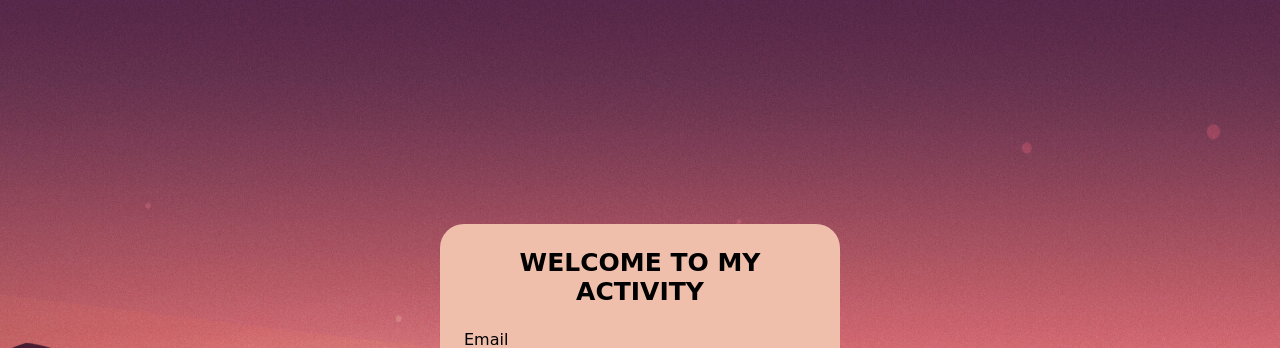
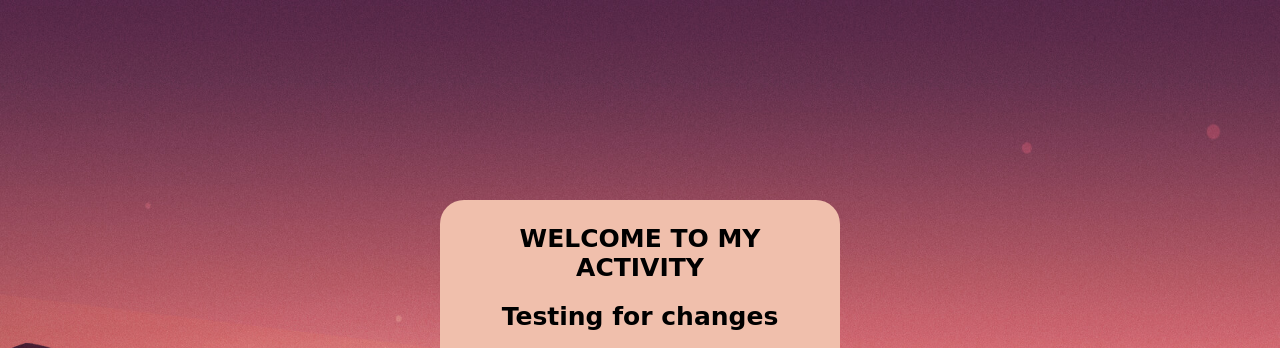
Before and after one commit to McDerpp/AppsDev---Portal, a plain HTML site: page Index.html in a window 1280 px wide. Shown: the top 348 px of the page. Drawn offline with Linux system fonts and the light colour scheme; a web font is replaced by a local one.

Commit message:
Sample change 1

```diff
--- a/Index.html
+++ b/Index.html
@@ -17,6 +17,7 @@
 
         <div class="login">
             <p>WELCOME TO MY ACTIVITY</p>
+            <p>Testing for changes</p>
             <div class="inputs">
                 <label for="EMAIL">Email</label>
                 <input type="email" name="EMAIL" placeholder="ENTER EMAIL">
```
